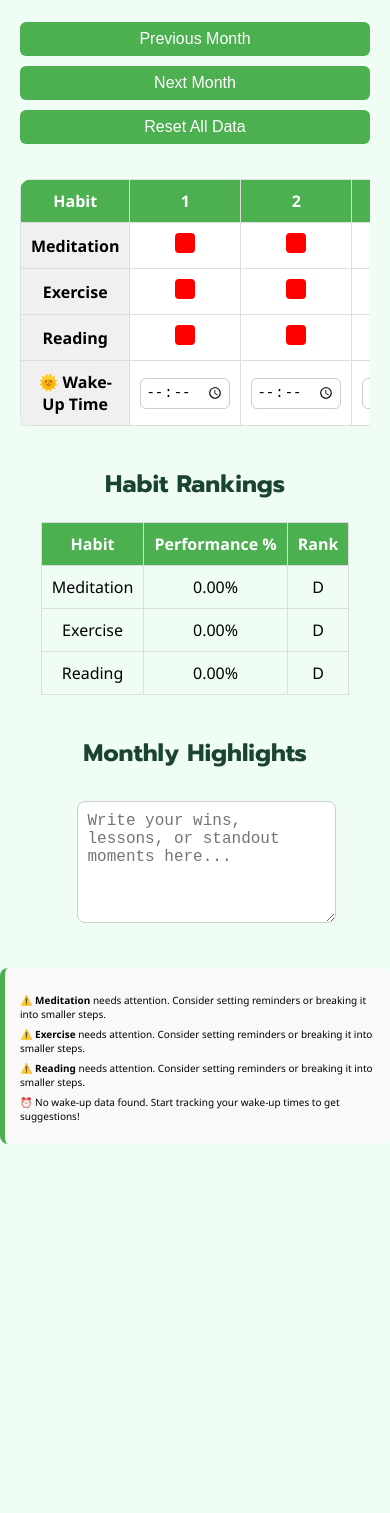
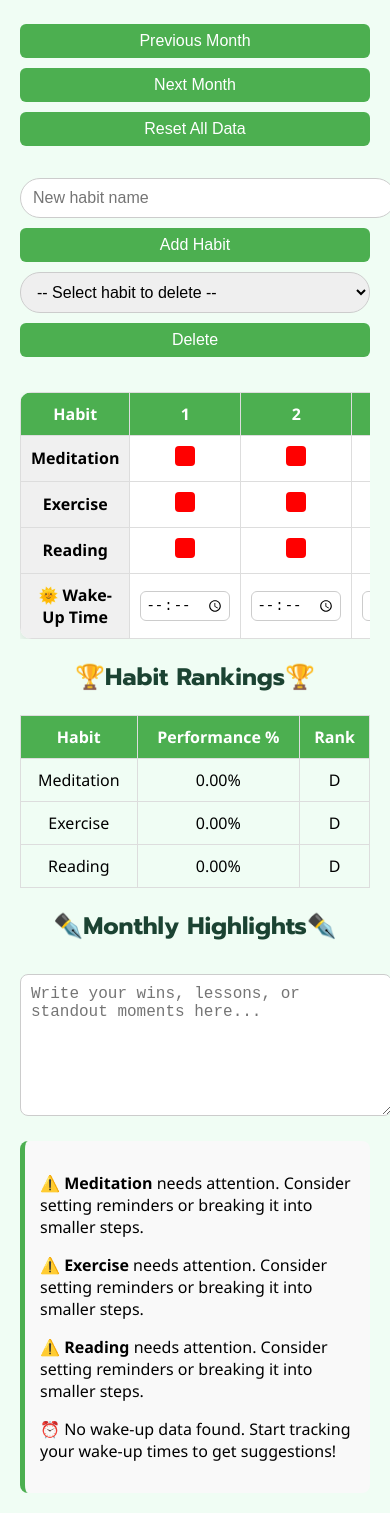
Before and after one commit to ChandraShekharDeshai/Habit-Tracker, a plain HTML site: page tracker.html in a window 390 px wide. Shown: the part 142-1655 px from the top of the page. Before the commit the page ends 1286 px from the top, so only its background shows below. Drawn offline with Linux system fonts and the light colour scheme; a web font is replaced by a local one.

Commit message:
Add files via upload

```diff
--- a/tracker.html
+++ b/tracker.html
@@ -14,20 +14,10 @@
       padding: 20px;
     }
 
-    h1 {
+    h1, h2 {
       text-align: center;
       color: #1B4332;
       font-family: 'Prompt', sans-serif;
-      font-size: 2rem;
-      margin-bottom: 10px;
-    }
-
-    h2 {
-      text-align: center;
-      color: #1B4332;
-      font-family: 'Prompt', sans-serif;
-      font-size: 1.5rem;
-      margin-top: 40px;
     }
 
     .controls {
@@ -43,7 +33,7 @@
       border-radius: 6px;
       font-size: 16px;
       cursor: pointer;
-      margin: 0 10px;
+      margin: 5px;
     }
 
     .scroll-x {
@@ -60,8 +50,7 @@
       box-shadow: 0 4px 10px rgba(0,0,0,0.1);
     }
 
-    .tracker th,
-    .tracker td {
+    .tracker th, .tracker td {
       border: 1px solid #ddd;
       padding: 10px;
       text-align: center;
@@ -109,8 +98,7 @@
       font-size: 14px;
     }
 
-    .rankings,
-    .highlights {
+    .rankings, .highlights {
       max-width: 800px;
       margin: 0 auto;
     }
@@ -120,8 +108,7 @@
       border-collapse: collapse;
     }
 
-    .rankings th,
-    .rankings td {
+    .rankings th, .rankings td {
       border: 1px solid #ddd;
       padding: 10px;
       text-align: center;
@@ -141,60 +128,20 @@
       font-size: 16px;
       margin-top: 10px;
     }
-    body.dark-mode {
-      background: #121212;
-      color: #e0f2e9;
+
+    #suggestion-report {
+      margin-top: 20px;
+      padding: 15px;
+      background: #f9f9f9;
+      border-left: 5px solid #4CAF50;
+      border-radius: 8px;
     }
-
-    body.dark-mode h1,
-    body.dark-mode h2 {
-      color: #b5f3cd;
+    input[type="text"], select {
+    border-radius: 20px;
+    padding: 10px 12px;
+    border: 1px solid #ccc;
+    font-size: 16px;
     }
-
-    body.dark-mode .tracker {
-      background: #1e1e1e;
-      box-shadow: 0 4px 10px rgba(255, 255, 255, 0.1);
-    }
-
-    body.dark-mode .tracker th {
-      background-color: #2e7d32;
-      color: #fff;
-    }
-
-    body.dark-mode .habit-name {
-      background: #2b2b2b;
-      color: #fff;
-    }
-
-    body.dark-mode label {
-      background-color: #800;
-    }
-
-    body.dark-mode input[type="checkbox"]:checked + label {
-      background-color: #8bc34a;
-    }
-
-    body.dark-mode .rankings th {
-      background-color: #2e7d32;
-    }
-
-    body.dark-mode .rankings td {
-      background-color: #2a2a2a;
-      color: #fff;
-    }
-
-    body.dark-mode .highlights textarea {
-      background-color: #2a2a2a;
-      color: #eee;
-      border: 1px solid #555;
-    }
-
-    body.dark-mode #suggestion-report {
-      background: #1c1c1c;
-      color: #ccc;
-      border-left-color: #81c784;
-    }
-
     @media (max-width: 600px) {
       body {
         margin: 0;
@@ -202,21 +149,7 @@
       }
 
       .page-content {
-    display: flex;
-    flex-direction: column;
-    justify-content: center;
-    align-items: center;
-    min-height: 100vh;
         padding: 20px;
-    text-align: center;
-  }
-
-  .scroll-x {
-    width: 100%;
-  }
-
-  .tracker {
-    width: 100%;
       }
 
       .controls {
@@ -224,30 +157,11 @@
         gap: 10px;
       }
 
-  .controls button {
+      .controls button, .controls input, .controls select {
         margin: 5px 0;
         width: 100%;
       }
-
-  .highlights textarea {
-    height: 100px;
     }
-
-  /* #suggestion-report {
-    margin: 10px;
-    padding: 10px;
-    font-size: 14px;
-    line-height: 1.4;
-    border-left: 4px solid #4CAF50;
-  } */
-
-  #report-content p {
-    margin: 6px 0;
-    font-size: 10px;
-  }
-}
-
-
   </style>
 </head>
 <body>
@@ -259,13 +173,21 @@
     <button onclick="changeMonth(-1)">Previous Month</button>
     <button onclick="changeMonth(1)">Next Month</button>
     <button onclick="resetTracker()">Reset All Data</button>
+    <br><br>
+    <input type="text" id="new-habit" placeholder="New habit name">
+    <button onclick="addHabit()">Add Habit</button>
+
+    <select id="delete-habit-dropdown">
+      <option value="">-- Select habit to delete --</option>
+    </select>
+    <button onclick="deleteHabit()">Delete</button>
   </div>
 
   <div class="scroll-x">
     <table class="tracker" id="habit-table"></table>
   </div>
 
-    <h2>Habit Rankings</h2>
+  <h2>🏆Habit Rankings🏆</h2>
   <div class="rankings">
     <table id="rankings-table">
       <thead>
@@ -275,21 +197,60 @@
     </table>
   </div>
 
-    <h2>Monthly Highlights</h2>
+  <h2>✒️Monthly Highlights✒️</h2>
   <div class="highlights">
     <textarea placeholder="Write your wins, lessons, or standout moments here..."></textarea>
   </div>
+
+  <div id="suggestion-report">
+    <div id="report-content"></div>
   </div>
-
-  <div id="suggestion-report" style="margin-top: 20px; padding: 15px; background: #f9f9f9; border-left: 5px solid #4CAF50; border-radius: 8px;">
-    <!-- <strong>Suggestions Report:</strong> -->
-    <div id="report-content" style="margin-top: 10px;"></div>
 </div>
 
 <script>
-    const habits = ['Meditation', 'Exercise', 'Reading'];
-    let currentMonth = 3; // April (0-indexed)
+  let habits = JSON.parse(localStorage.getItem("habit-list")) || ['Meditation', 'Exercise', 'Reading'];
+  let currentMonth = 3;
   let currentYear = 2025;
+
+  function saveHabits() {
+    localStorage.setItem("habit-list", JSON.stringify(habits));
+  }
+
+  function updateDeleteDropdown() {
+    const dropdown = document.getElementById("delete-habit-dropdown");
+    dropdown.innerHTML = '<option value="">-- Select habit to delete --</option>';
+    habits.forEach(habit => {
+      const option = document.createElement("option");
+      option.value = habit;
+      option.textContent = habit;
+      dropdown.appendChild(option);
+    });
+  }
+
+  function addHabit() {
+    const input = document.getElementById("new-habit");
+    const newHabit = input.value.trim();
+    if (!newHabit) return alert("Enter a valid habit name.");
+    if (habits.includes(newHabit)) return alert("Habit already exists.");
+
+    habits.push(newHabit);
+    saveHabits();
+    input.value = '';
+    renderTable();
+    updateDeleteDropdown();
+  }
+
+  function deleteHabit() {
+    const dropdown = document.getElementById("delete-habit-dropdown");
+    const habitToDelete = dropdown.value;
+    if (!habitToDelete) return alert("Select a habit to delete.");
+    if (confirm(`Delete habit "${habitToDelete}"?`)) {
+      habits = habits.filter(h => h !== habitToDelete);
+      saveHabits();
+      renderTable();
+      updateDeleteDropdown();
+    }
+  }
 
   function daysInMonth(month, year) {
     return new Date(year, month + 1, 0).getDate();
@@ -310,7 +271,7 @@
     tableHTML += '</tr></thead><tbody>';
 
     habits.forEach(habit => {
-        const id = habit.toLowerCase();
+      const id = habit.toLowerCase().replace(/\s+/g, '');
       tableHTML += `<tr><td class="habit-name">${habit}</td>`;
       for (let d = 1; d <= days; d++) {
         const boxId = `${id}_${currentYear}_${currentMonth}_${d}`;
@@ -340,11 +301,12 @@
     document.querySelectorAll('input[type="time"]').forEach(input => {
       input.addEventListener('change', () => {
         localStorage.setItem(input.id, input.value);
-          calculatePerformance(); // optional: re-analyze on wake-up change
+        calculatePerformance();
       });
     });
 
     calculatePerformance();
+    updateDeleteDropdown();
   }
 
   function calculatePerformance() {
@@ -353,7 +315,7 @@
       let checked = 0;
       let streak = 0;
       let maxStreak = 0;
-        const id = habit.toLowerCase();
+      const id = habit.toLowerCase().replace(/\s+/g, '');
       const days = daysInMonth(currentMonth, currentYear);
 
       for (let d = 1; d <= days; d++) {
@@ -386,7 +348,7 @@
       row.insertCell(2).innerText = r.rank;
     });
 
-      generateSuggestions(rankings); // 🔥 This line ensures suggestions show up
+    generateSuggestions(rankings);
   }
 
   function generateSuggestions(rankings) {
@@ -403,9 +365,7 @@
     });
 
     const days = daysInMonth(currentMonth, currentYear);
-      let totalMinutes = 0;
-      let count = 0;
-      let earlyCount = 0;
+    let totalMinutes = 0, count = 0, earlyCount = 0;
 
     for (let d = 1; d <= days; d++) {
       const id = `wakeup_${currentYear}_${currentMonth}_${d}`;
@@ -424,9 +384,7 @@
       const avgHour = Math.floor(avgMinutes / 60);
       const avgMin = Math.round(avgMinutes % 60);
       const formattedAvg = `${avgHour.toString().padStart(2, '0')}:${avgMin.toString().padStart(2, '0')}`;
-
       suggestions.push(`🕓 Your average wake-up time this month is <strong>${formattedAvg}</strong>.`);
-
       if (earlyCount / count >= 0.7) {
         suggestions.push("🌄 You're waking up early most days — great job maintaining discipline!");
       } else if (earlyCount / count <= 0.3) {
@@ -456,6 +414,8 @@
   function resetTracker() {
     if (confirm("Are you sure you want to reset all tracked data?")) {
       localStorage.clear();
+      habits = ['Meditation', 'Exercise', 'Reading'];
+      saveHabits();
       renderTable();
     }
   }
```
Lines whose indentation alone changed are shown as unchanged.
